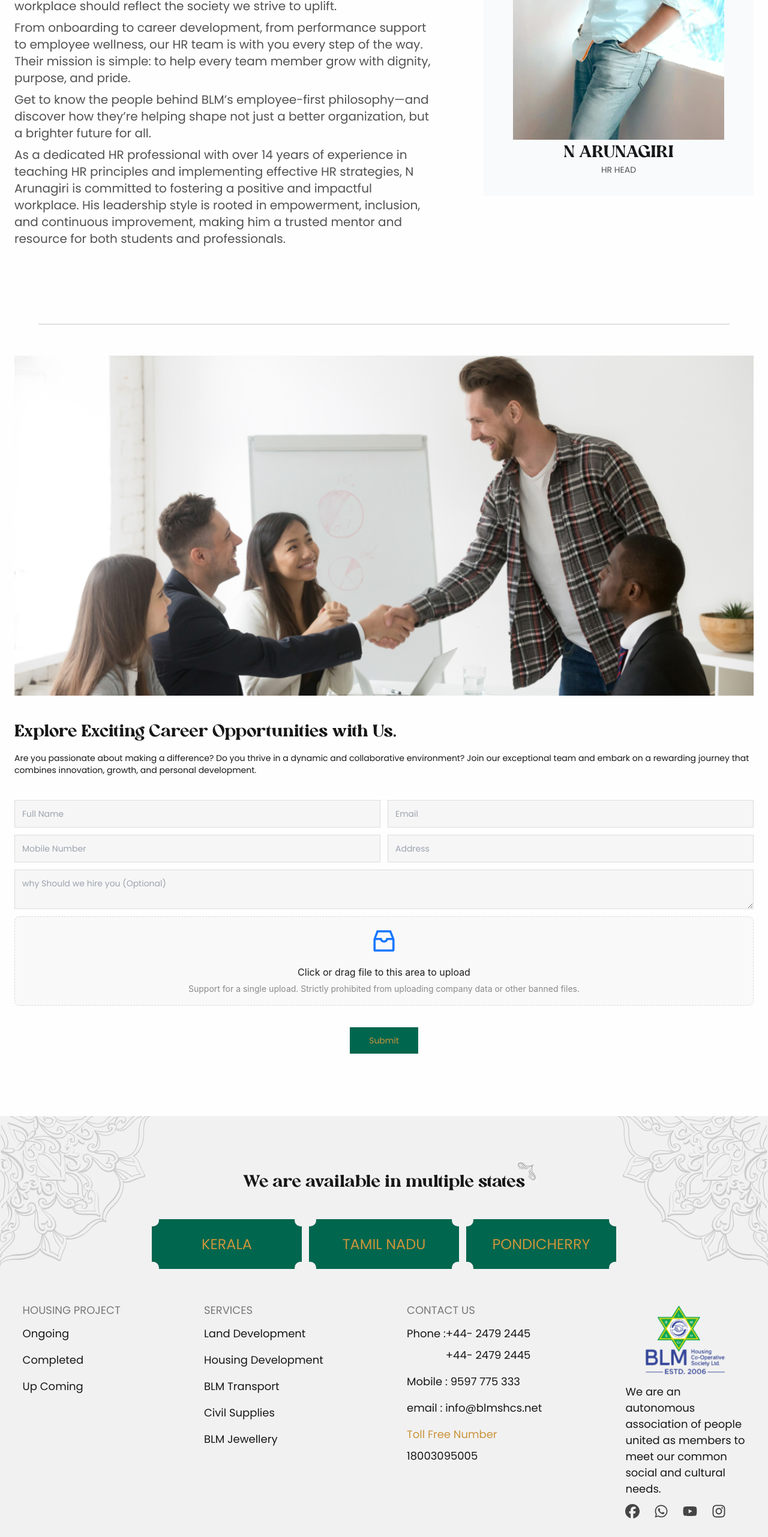
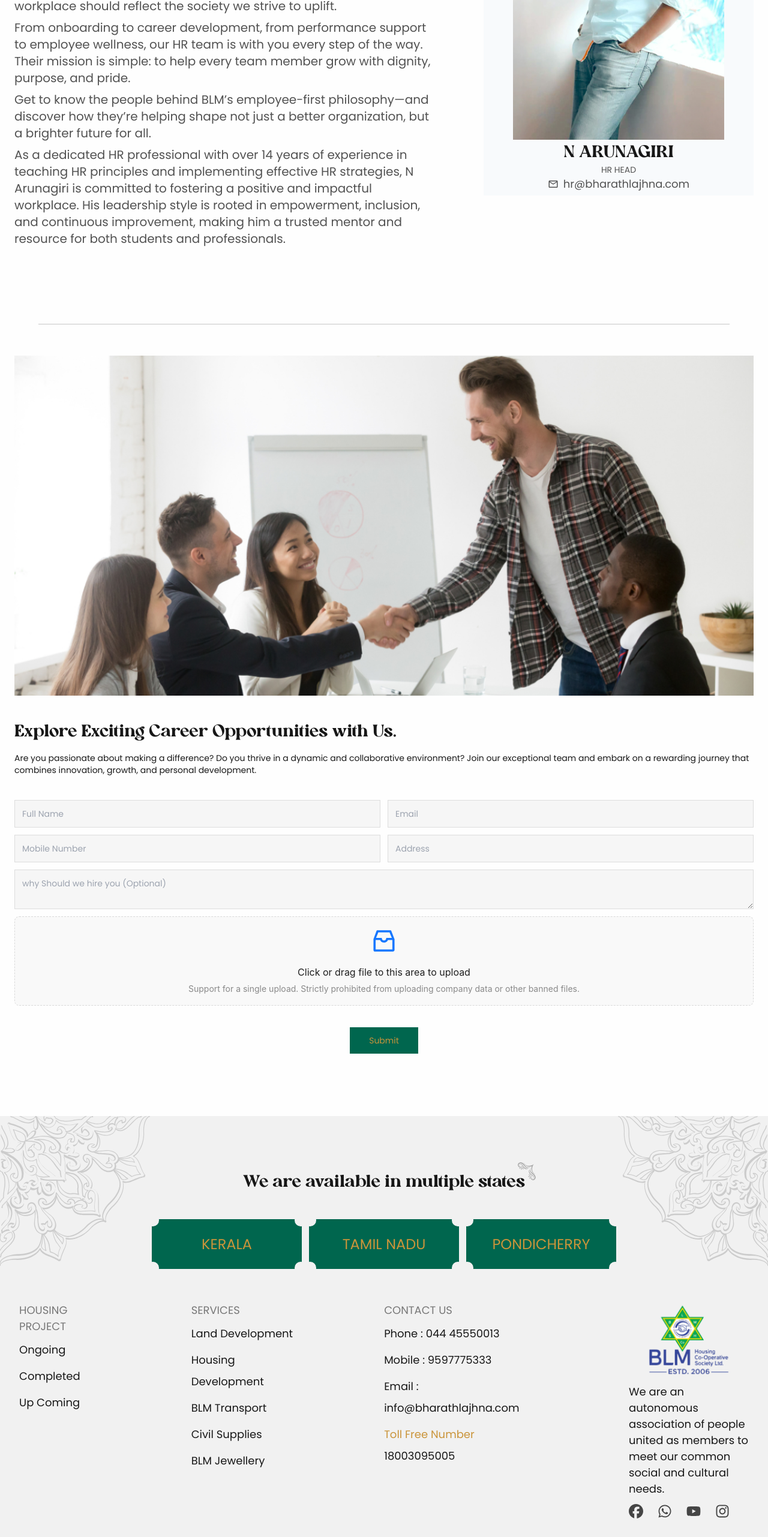
Before and after one commit to The-ASH-Corp/bharathlajhna-landing-page, a Next.js app: page /careers in a window 1280 px wide. Shown: the part 1493-4056 px from the top of the page at 60% size. Built offline with nearby package versions, Linux system fonts and the light colour scheme.

Commit message:
added mail

```diff
--- a/components/CareersClient.jsx
+++ b/components/CareersClient.jsx
@@ -1,6 +1,7 @@
 import React from "react";
 import Title from "./ui/Title";
 import Image from "next/image";
+import { MdOutlineEmail } from "react-icons/md";
 
 function CareersClient() {
   return (
@@ -35,11 +36,16 @@ function CareersClient() {
             but a brighter future for all.
           </p>
           <p className="text-sm md:text-[16px] lg:text-[20px]  text-para_color mt-2 max-w-[700px] leading-6 lg:leading-7">
-          As a dedicated HR professional with over 14 years of experience in teaching HR principles and implementing effective HR strategies, N Arunagiri is committed to fostering a positive and impactful workplace. His leadership style is rooted in empowerment, inclusion, and continuous improvement, making him a trusted mentor and resource for both students and professionals.
+            As a dedicated HR professional with over 14 years of experience in
+            teaching HR principles and implementing effective HR strategies, N
+            Arunagiri is committed to fostering a positive and impactful
+            workplace. His leadership style is rooted in empowerment, inclusion,
+            and continuous improvement, making him a trusted mentor and resource
+            for both students and professionals.
           </p>
         </div>
-        <div className=" w-[200px] h-[300px] lg:w-[450px] lg:h-[620px] bg-slate-50">
-          <div className="relative h-[85%]">
+        <div className=" w-[330px] h-[350px]   lg:w-[450px] lg:h-[620px] md:bg-slate-50">
+          <div className="relative h-[78%] md:h-[85%]  ">
             <Image
               // priority={true}
               src={"/assets/images/blmhr.jpeg"}
@@ -48,13 +54,17 @@ function CareersClient() {
               className="w-full object-contain"
             />
           </div>
-          <div className="text-center mt-2">
+          <div className="text-center mt-1 md:mt-2 ">
             <Title icon={false} className="md:text-lg">
-            N ARUNAGIRI
+              N ARUNAGIRI
             </Title>
-            <p className="text-sm text-para_color mt-1 ">
-            HR HEAD
-            </p>
+            <p className="text-sm text-para_color mt-[-1] md:mt-1 ">HR HEAD</p>
+            <div className="flex justify-center items-center h-full">
+              <div className="flex flex-row items-center gap-2">
+                <p className="text-para_color text-md md:text-lg"><MdOutlineEmail /></p>
+                <p className="text-para_color text-sm md:text-lg">hr@bharathlajhna.com</p>
+              </div>
+            </div>
           </div>
         </div>
       </div>
--- a/components/Footer.jsx
+++ b/components/Footer.jsx
@@ -92,15 +92,15 @@ const Footer = () => {
                 </p>
                 <ul className="  flex flex-col gap-2 lg:leading-9">
                   <li className="flex">
-                    Phone :{" "}
-                    <p className="flex flex-col">
-                      <span>+44- 2479 2445</span>
-                      <span>+44- 2479 2445</span>{" "}
-                    </p>
+                    Phone : 044 45550013
+                    {/* <p className="flex flex-col"> */}
+                      {/* <span> 044 45550013</span> */}
+                      {/* <span>+44- 2479 2445</span>{" "} */}
+                    {/* </p> */}
                   </li>
-                  <li>Mobile : 9597 775 333</li>
-                  <li>email : info@blmshcs.net</li>
-                  <li className="flex flex-col">
+                  <li>Mobile : 9597775333</li>
+                  <li>Email : info@bharathlajhna.com</li>
+                   <li className="flex flex-col">
                     <span className="text-accent_color">Toll Free Number</span>
                     <span>18003095005</span>
                   </li>
--- a/package.json
+++ b/package.json
@@ -19,7 +19,7 @@
     "qs": "^6.13.1",
     "react": "^19.0.0",
     "react-dom": "^19.0.0",
-    "react-icons": "^5.4.0",
+    "react-icons": "^5.5.0",
     "react-intersection-observer": "^9.14.0",
     "sharp": "^0.33.5",
     "sweetalert2": "^11.15.2",
```
Also changed, not shown: 1 other file (tests, documents, lock files or other folders).
